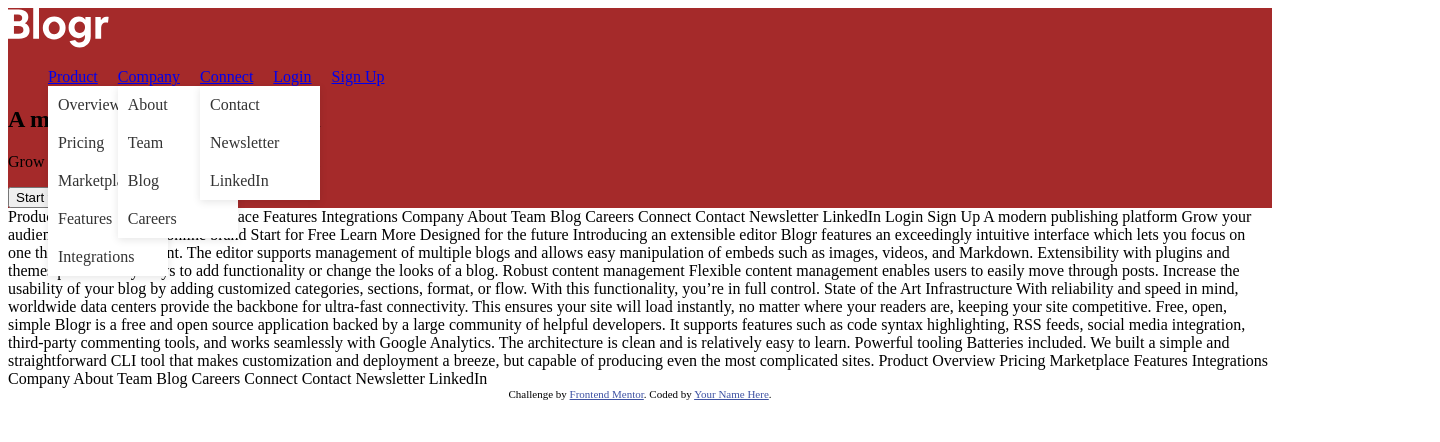
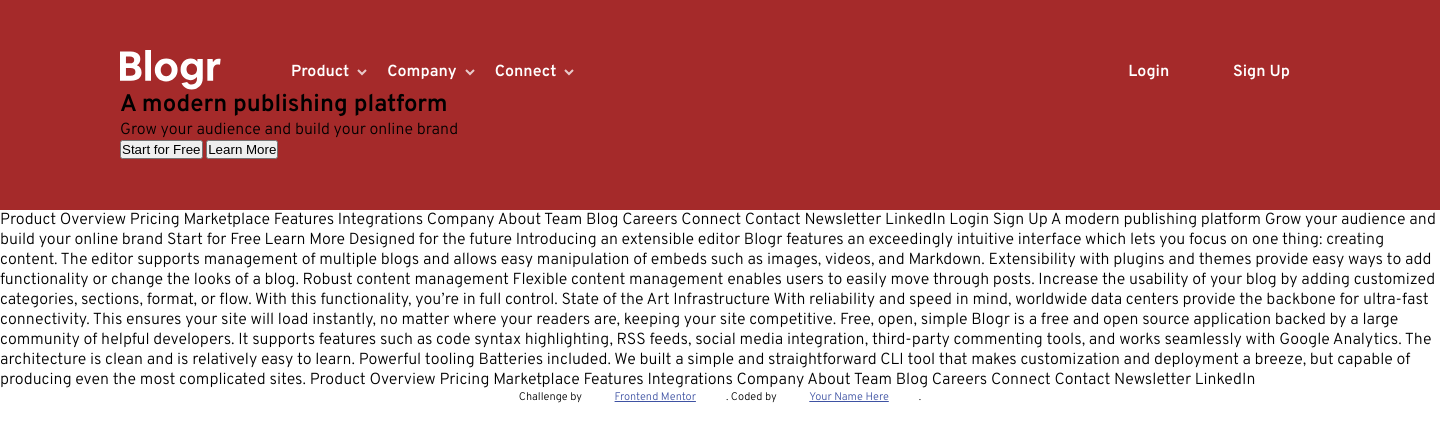
Before and after one commit to olademmy/myBlogTarmac, a plain HTML site: page index.html in a window 1280 px wide. Shown: the whole page, 1440 px wide, since content can reach past the window. Drawn offline with Linux system fonts and the light colour scheme.

Commit message:
header navigational menu updates

```diff
--- a/asset/style.css
+++ b/asset/style.css
@@ -1,5 +1,49 @@
-.container{background-color: brown;}
-.menu-bar{
+*{
+  padding: 0;
+  margin: 0;
+  box-sizing: border-box;
+}
+body {
+  font-family: 'Overpass', sans-serif;
+  width: 1440px;
+  margin-left: auto;
+  margin-right: auto;
+}
+
+.ubuntu-text {
+  font-family: 'Ubuntu', sans-serif;
+}
+.headContainer{background-color: brown;
+padding: 50px 120px;
+justify-content: center;
+}
+header{
+    display: flex;
+    justify-content: flex-start;
+}
+header a {
+  color: #fff;
+  text-decoration: none;
+  font-weight: bold;
+
+}
+a img {
+  margin-left: 8px;
+}
+/*header img {
+  height: 40px; */     /* or your preferred height */
+ /* width: auto;       /* maintain aspect ratio */
+  /*align-self: center; /* vertically center in flex container */
+  /*padding: 5px 20px;
+}*/
+nav{display: flex;
+  width: 1200px;
+  justify-content: space-between;
+  padding-top: 12px;
+  padding-left: 30px;
+}
+.menu-bar{padding-left: 40px;
+  padding-top: 0px;
     list-style: none;
     display: flex;
     gap: 20px;
@@ -8,7 +52,7 @@
     position: relative;
 }
 .submenu{
-  /*display: none;*/
+  display: none;
   position: absolute;
   left: 0;
   top: 100%;
@@ -25,3 +69,4 @@
   color: #333;
   text-decoration: none;
 }
+div a{padding:0 30px;}
--- a/index.html
+++ b/index.html
@@ -6,6 +6,8 @@
 
   <link rel="icon" type="image/png" sizes="32x32" href="./images/favicon-32x32.png">
   <link rel="stylesheet" href="asset/style.css">
+  <link href="https://fonts.googleapis.com/css?family=Overpass:300,600&display=swap" rel="stylesheet">
+<link href="https://fonts.googleapis.com/css?family=Ubuntu:400,500,700&display=swap" rel="stylesheet">
 
   <title>Frontend Mentor | [Blogr]</title>
 
@@ -16,11 +18,13 @@
   </style>
 </head>
 <body>
-  <section class="container"><header><img src="images/logo.svg">
+  <section class="headContainer">
+    <header>
+      <img src="images/logo.svg">
       <nav>
         <ul class="menu-bar">
           <li>
-      <a href="#product">Product</a>
+            <a href="#product">Product<img src="./images/icon-arrow-light.svg"></a>
             <ul class="submenu">
               <li><a href="#overview">Overview</a></li>
               <li><a href="#pricing">Pricing</a></li>
@@ -30,7 +34,7 @@
             </ul>
           </li>
           <li>
-      <a href="#company">Company</a>
+            <a href="#company">Company<img src="./images/icon-arrow-light.svg"></a>
             <ul class="submenu">
             <li><a href="#about">About</a></li>
             <li><a href="#team">Team</a></li>
@@ -39,21 +43,20 @@
             </ul>
           </li>
           <li>
-      <a href="#connect">Connect</a>
+            <a href="#connect">Connect<img src="./images/icon-arrow-light.svg"></a>
             <ul class="submenu">
               <li><a href="#contact">Contact</a></li>
               <li><a href="#newsletter">Newsletter</a></li>
               <li><a href="#linkedin">LinkedIn</a></li>
             </ul>
           </li>
-    <li>
+        </ul>
+        <div>
         <a href="#login">Login</a>
-    </li>
-    <li>
         <a href="#signup">Sign Up</a>
-    </li>
-  </ul>
+        </div>
       </nav>
+
   </header>
   <h1>A modern publishing platform</h1>
   <p>Grow your audience and build your online brand</p>
```
Lines whose indentation alone changed are shown as unchanged.
